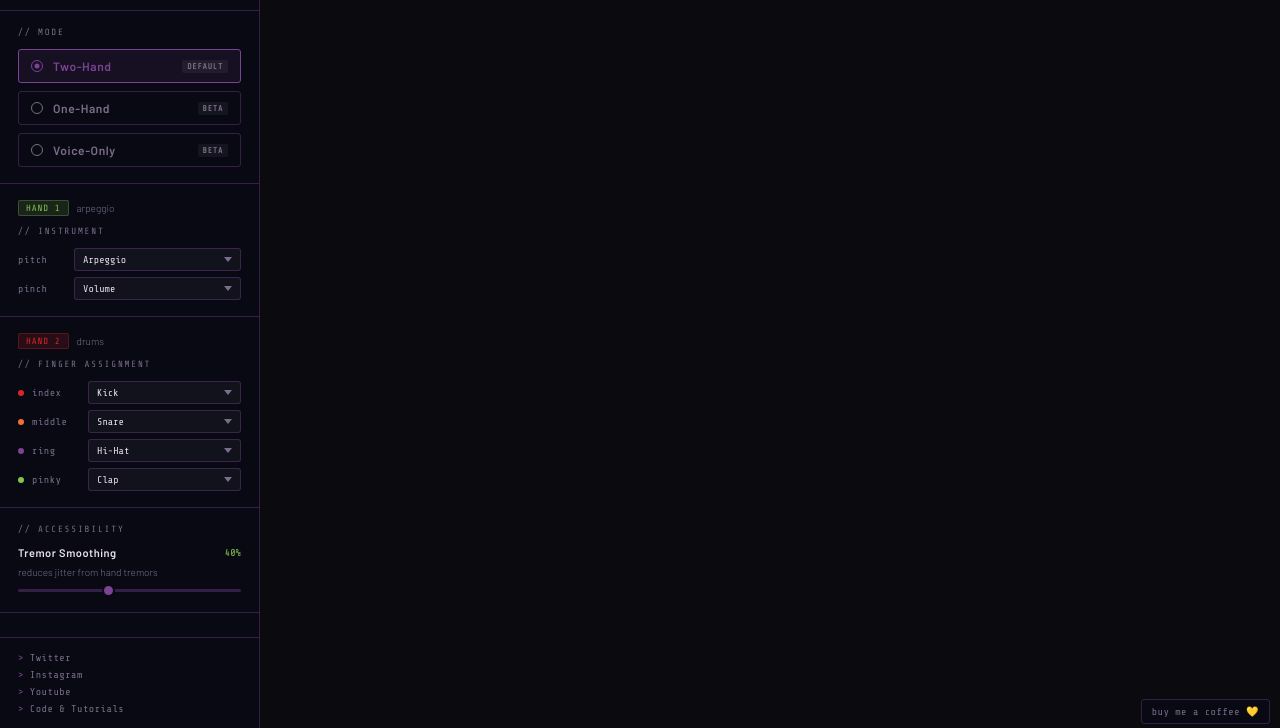
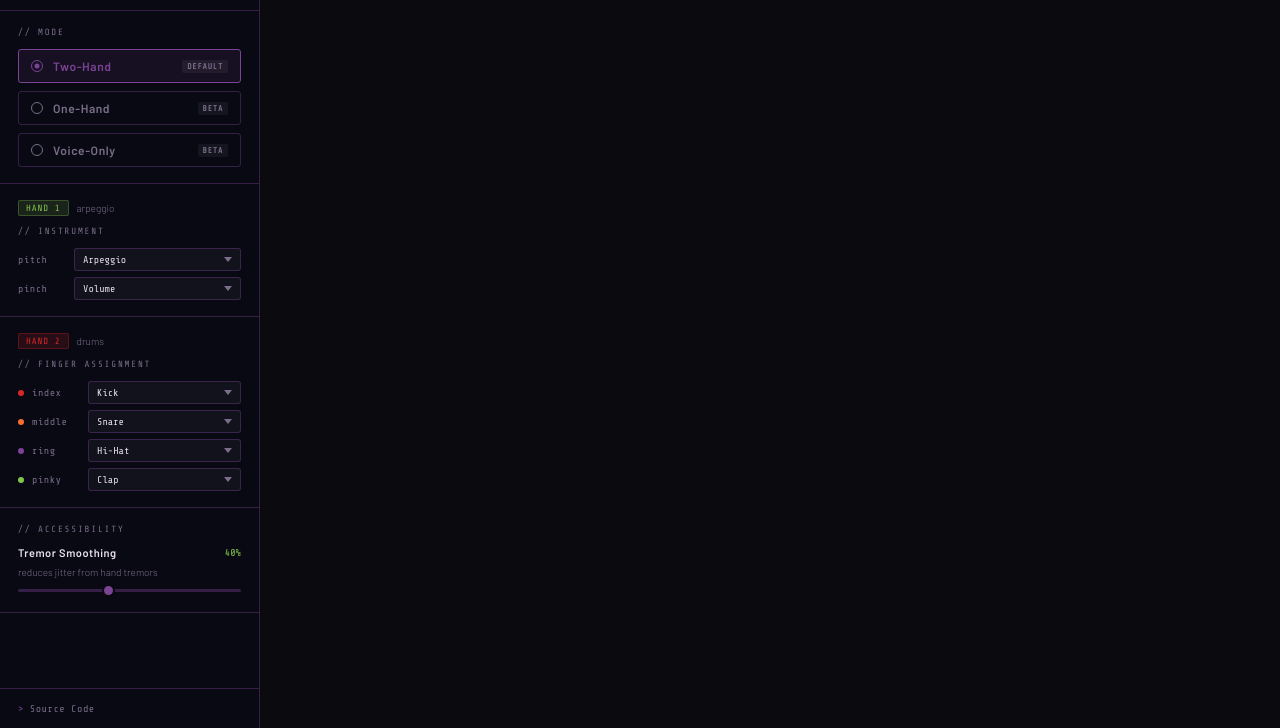
Before and after one commit to 0xrpheus/epidaurus, an Electron app: page index.html in a window 1280 px wide. Shown: the part 72-800 px from the top of the page. Drawn offline with nearby package versions, Linux system fonts and the light colour scheme.

Commit message:
update social links in ui and add ds_store to gitignore

```diff
--- a/index.html
+++ b/index.html
@@ -4,7 +4,7 @@
 <head>
     <meta charset="UTF-8">
     <meta name="viewport" content="width=device-width, initial-scale=1.0">
-    <title>Arpeggiator</title>
+    <title>Epidaurus</title>
 
     <meta name="title" content="Arpeggiator">
     <meta name="description" content="hand-controlled arp, drum machine, real-time visualizer">
@@ -727,10 +727,7 @@
 
             <!-- FOOTER LINKS -->
             <div class="sidebar-footer">
-                <a class="footer-link" href="https://www.x.com/measure_plan/" target="_blank">Twitter</a>
-                <a class="footer-link" href="https://www.instagram.com/stereo.drift/" target="_blank">Instagram</a>
-                <a class="footer-link" href="https://youtube.com/@funwithcomputervision" target="_blank">Youtube</a>
-                <a class="footer-link" href="https://funwithcomputervision.com/" target="_blank">Code & Tutorials</a>
+                <a class="footer-link" href="https://github.com/0xrpheus/epidaurus/" target="_blank">Source Code</a>
             </div>
 
         </aside>
@@ -747,9 +744,6 @@
                 <a href="https://funwithcomputervision.com/" target="_blank">code & tutorials</a>
             </div>
 
-            <div id="coffee-link">
-                <a href="https://buymeacoffee.com/stereodrift" target="_blank">buy me a coffee 💛</a>
-            </div>
 
             <!-- game over / error overlay, managed by game.js -->
             <div id="gameOverContainer">
```
Also changed, not shown: 3 other files.
